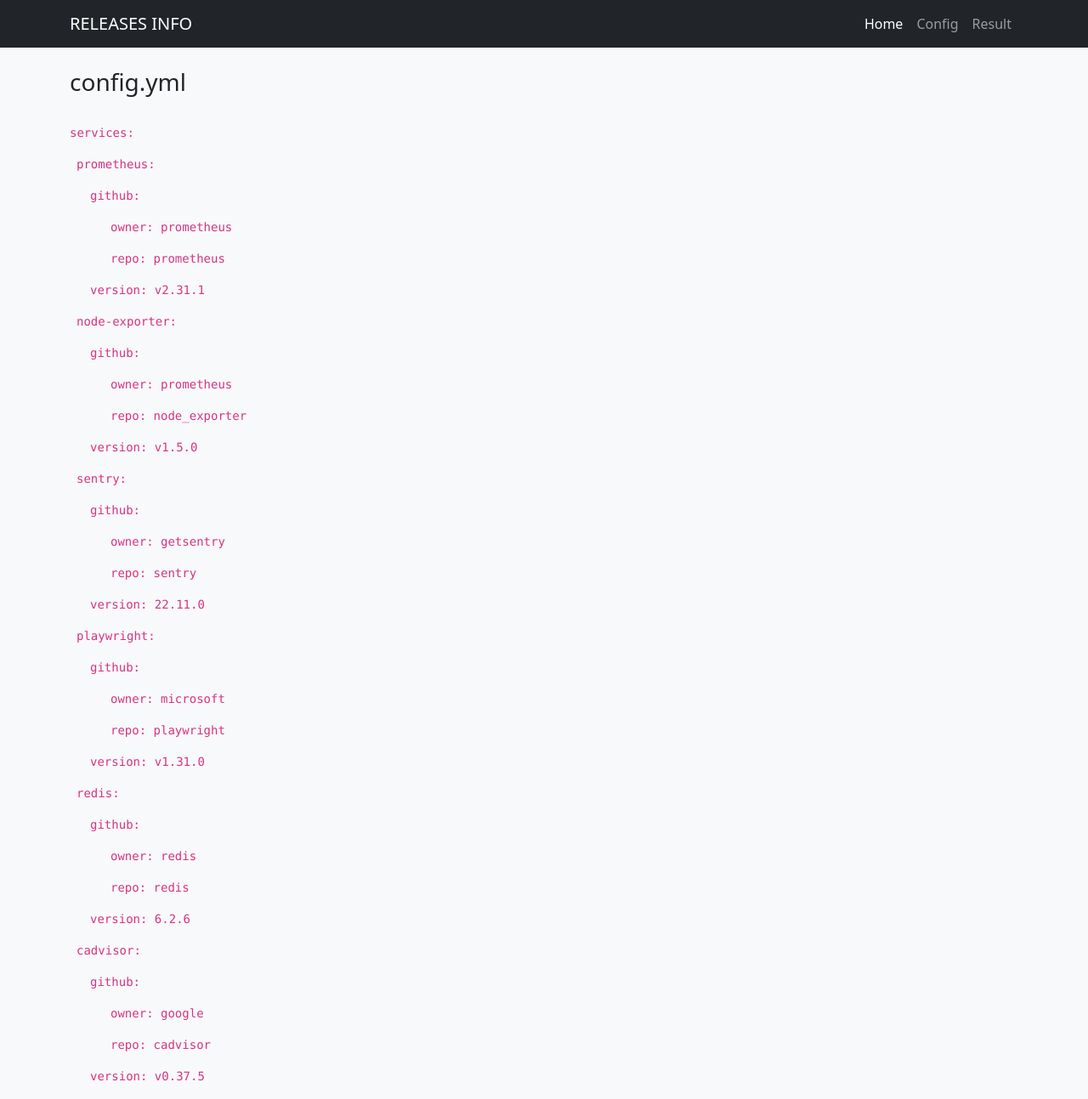
After one commit to akmalovaa/releases-info, a Flask app: page /config in a window 1280 px wide. The commit adds this page. Shown: the whole page at 85% size. Run offline with Flask 3, Linux system fonts and the light colour scheme; some libraries are stand-ins or nearby versions.

Commit message:
base work version

```diff
--- /dev/null
+++ b/config.yaml
@@ -0,0 +1,36 @@
+services:
+  prometheus:
+    github:
+      owner: prometheus
+      repo: prometheus
+    version: v2.31.1
+
+  node-exporter:
+    github:
+      owner: prometheus
+      repo: node_exporter
+    version: v1.5.0
+
+  sentry:
+    github:
+      owner: getsentry
+      repo: sentry
+    version: 22.11.0
+
+  playwright:
+    github:
+      owner: microsoft
+      repo: playwright
+    version: v1.31.0
+
+  redis:
+    github:
+      owner: redis
+      repo: redis
+    version: 6.2.6
+
+  cadvisor:
+    github:
+      owner: google
+      repo: cadvisor
+    version: v0.37.5
--- /dev/null
+++ b/github_releases.py
@@ -0,0 +1,118 @@
+import requests
+import re
+import envparse
+import yaml
+import datetime
+
+from pathlib import Path
+import logging
+
+github_token = envparse.env("GITHUB_TOKEN")
+
+headers = {
+    "Accept": "application/vnd.github+json",
+    "Authorization": github_token,
+    "X-GitHub-Api-Version": "2022-11-28"
+}
+
+result_content = {
+    "services": {}
+}
+
+def fetch_config_yaml():
+    """Fetch config.yaml"""
+    with open("config.yaml", 'r') as stream:
+        try:
+            config_yaml = yaml.safe_load(stream)
+            logging.debug(f"Read config.yaml {config_yaml}")
+        except yaml.YAMLError as exc:
+            logging.error(f"YAML error in config.yaml {exc}")
+            return {}
+    return config_yaml
+
+
+def _github_date_format(date):
+    date = datetime.datetime.strptime(date, '%Y-%m-%dT%H:%M:%SZ')
+    return date.strftime('%d.%m.%Y')
+
+
+def _fetch_latest_release(owner, repo):
+    url_latest = f"https://api.github.com/repos/{owner}/{repo}/releases/latest"
+    response = requests.get(url_latest, headers=headers)
+    latest = response.json()
+    logging.debug(f"latest: {latest['tag_name']} - {latest['published_at']}")
+    return latest
+
+
+def _fetch_all_releases(owner, repo) -> dict:
+    url_releases = f"https://api.github.com/repos/{owner}/{repo}/releases?per_page=100"
+    response = requests.get(url_releases, headers=headers)
+    releases = response.json()
+    releases_dict = {}
+    for release in releases:
+        tag_name = release['tag_name']  # Get tag name (release version)
+        tag_date = _github_date_format(release['published_at'])  # Convert date format
+        if not bool(re.search('rc', tag_name)):  # Ignore tag rc (release candidate)
+            releases_dict[tag_name]=tag_date
+    logging.debug(f"Releases: {releases_dict}")
+    return releases_dict
+
+
+
+def _number_of_missed_releases(all_releses, current_tag):
+    if current_tag in all_releses:
+        releases_list = list(all_releses.keys())
+        tag_index = releases_list.index(current_tag)
+    else:
+        tag_index = "unidentified"
+    return tag_index
+
+
+def _days_of_missed_releases(current_tag_date, latest_tag_date):
+    try:
+        latest_tag_date = datetime.datetime.strptime(latest_tag_date, '%d.%m.%Y')
+        current_tag_date = datetime.datetime.strptime(current_tag_date, '%d.%m.%Y')
+        days_delta = (latest_tag_date - current_tag_date).days
+    except TypeError:
+        days_delta = "unidentified"
+    except ValueError:
+        days_delta = "unidentified"
+    return days_delta
+
+
+def generate_result_yaml():
+    config = fetch_config_yaml()
+    for services in config['services']:
+        try:
+            logging.info(f"Fetch releases info: {services}")
+            github_owner = config['services'][services]['github']['owner']
+            github_repo = config['services'][services]['github']['repo']
+            current_tag = config['services'][services]['version']
+            all_releses = _fetch_all_releases(github_owner, github_repo)
+            current_tag_date = all_releses.get(current_tag, "unidentified") # fetch date of current tag
+            latest = _fetch_latest_release(github_owner, github_repo)
+            latest_tag = latest['tag_name']
+            latest_tag_date = _github_date_format(latest['published_at'])
+            latest_tag_url = latest['html_url']
+            missed_releases = _number_of_missed_releases(all_releses, current_tag)
+            misser_releases_days = _days_of_missed_releases(current_tag_date, latest_tag_date)
+            service_result = {
+                "current_tag":current_tag,
+                "current_tag_date":current_tag_date,
+                "latest_tag":latest_tag,
+                "latest_tag_date":latest_tag_date,
+                "latest_tag_url": latest_tag_url,
+                "missed_releases": missed_releases,
+                "missed_releases_days": misser_releases_days
+                }
+            result_content['services'][services] = service_result
+        except KeyError:
+            logging.error(f"Error fetch releases info: {services}")
+            pass
+    result_yaml = Path(__file__).parent / "result.yaml"
+    with open (result_yaml, 'w', encoding='UTF-8') as result_file:
+        yaml.dump(result_content, result_file, sort_keys=False)
+
+
+if __name__ == '__main__':
+    generate_result_yaml()
--- a/main.py
+++ b/main.py
@@ -1,4 +1,8 @@
 import os
+import yaml
+import github_releases
+import logging
+
 from flask import Flask, request, render_template, send_file, send_from_directory, url_for
 # from image_generator import generate_image
 from flask_bootstrap import Bootstrap5
@@ -6,21 +10,47 @@
 app = Flask(__name__)
 bootstrap = Bootstrap5(app)
 
+def _fetch_result_yaml():
+    """Fetch result.yaml"""
+    with open("result.yaml", 'r') as stream:
+        try:
+            result_yaml = yaml.safe_load(stream)
+            # print(result_yaml)
+        except yaml.YAMLError as exc:
+            logging.error(f"YAML error in result.yaml {exc}")
+            return {}
+    return result_yaml
 
-@app.route('/', methods=['GET', 'POST'])
+
+@app.route('/', methods=['GET'])
 def index():
-    # handle the POST request
-    context = ''
-    # if request.method == 'POST':
-    #     image_size = int(request.form.get('image_size'))
-    #     image_type = str(request.form.get('image_type'))
-    #     if image_size > 0 and image_size < 999:
-    #         generate_image(int(image_size), str(image_type))
-    #         download_url = f"{url_for('index', _external=True)}downloads/{image_size}.{image_type}"
-    #         context = {'size' : image_size, 'format' : image_type, 'url' : download_url}
-    #     else:
-    #         context = 'Error'
+    try:
+        context = _fetch_result_yaml()['services']
+    except:
+        context = {}
     return render_template('index.html', context=context)
+
+
+@app.route('/config', methods=['GET'])
+def config():
+    try:
+        context = github_releases.fetch_config_yaml()
+        context = context['services']
+    except:
+        context = {}
+    return render_template('config.html', context=context)
+
+
+@app.route('/result', methods=['GET', 'POST'])
+def result():
+    if request.method == 'POST':
+        github_releases.generate_result_yaml()
+        logging.info("Generate result.yaml")
+    try:
+        context = _fetch_result_yaml()['services']
+    except:
+        context = {}
+    return render_template('result.html', context=context)
 
 
 if __name__ == '__main__':
--- a/pyproject.toml
+++ b/pyproject.toml
@@ -13,6 +13,8 @@
 requests = "^2.29.0"
 bs4 = "^0.0.1"
 envparse = "^0.2.0"
+pyyaml = "^6.0"
+python-dotenv = "^1.0.0"
 
 
 [build-system]
--- /dev/null
+++ b/templates/base.html
@@ -0,0 +1,40 @@
+<!doctype html>
+<html lang="en">
+
+<head>
+    <meta charset="utf-8">
+    <meta name="viewport" content="width=device-width, initial-scale=1, shrink-to-fit=no">
+    {% block styles %}
+    <!-- Bootstrap CSS -->
+    {{ bootstrap.load_css() }}
+    {% endblock %}
+    <title>Project releases checker</title>
+</head>
+
+<header>
+    <nav class="navbar navbar-expand-md navbar-dark bg-dark">
+        <div class="container">
+            <button class="navbar-toggler" type="button" data-toggle="collapse" data-target="#navbarTogglerDemo03"
+                aria-controls="navbarTogglerDemo03" aria-expanded="false" aria-label="Toggle navigation">
+                <span class="navbar-toggler-icon"></span>
+            </button>
+            <a class="navbar-brand" href="/">RELEASES INFO</a>
+            <div class="collapse navbar-collapse" id="navbarTogglerDemo03">
+                <ul class="navbar-nav ms-auto mb-2 mb-lg-0">
+                    <li class="nav-item">
+                        <a class="nav-link active" aria-current="page" href="/">Home</a>
+                    </li>
+                    <li class="nav-item">
+                        <a class="nav-link" href="/config">Config</a>
+                    </li>
+                    <li class="nav-item">
+                        <a class="nav-link" href="/result">Result</a>
+                    </li>
+                </ul>
+            </div>
+        </div>
+    </nav>
+</header>
+
+{% block content %}{% endblock %}
+</html>
--- /dev/null
+++ b/templates/config.html
@@ -0,0 +1,45 @@
+{% extends "base.html" %}
+{% block content %}
+<body class="bg-light">
+    <div class="container">
+        <div class="row">
+            <div class="py-4">
+                <h3 class="display-10">config.yml</h3>
+            </div>
+            {% if context == "" %}
+            <hr class="mb-4">
+            <div class="alert alert-dismissible alert-warning">
+                <h4 class="alert-heading">Error config.yml</h4>
+                <p class="mb-0"> Error parsing config.yml or file not found</p>
+            </div>
+            {% else %}
+            <code>
+            <p>services:</p>
+            {% for key, value in context.items() %}
+                <p class="ms-2">{{ key }}:</p>
+                {% for key, value in value.items() %}
+
+                    {% if value is mapping %}
+                        <p class="ms-4">{{key}}: </p>
+                        {% for key, value in value.items() %}
+                        <p class="ms-5">{{ key }}: {{ value }}</p>
+                        {% endfor %}
+                    {% else %}
+                        <p class="ms-4">{{ key }}: {{ value }}</p>
+                    {% endif %}
+
+                {% endfor %}
+            {% endfor %}
+            </code>
+            {% endif %}
+
+            {% block scripts %}
+            <!-- Optional JavaScript -->
+            {{ bootstrap.load_js() }}
+            {% endblock %}
+        </div>
+    </div>
+    </div>
+</body>
+
+{% endblock %}
```
Also changed, not shown: docker-compose.yml (added, +11 -0 lines), result.yaml (added, +49 -0 lines), templates/index.html (+41 -49 lines), templates/result.html (added, +43 -0 lines), static/docker.png (added), static/github.png (added), 2 other files.
